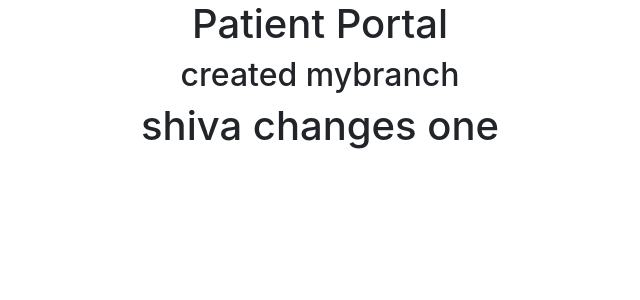
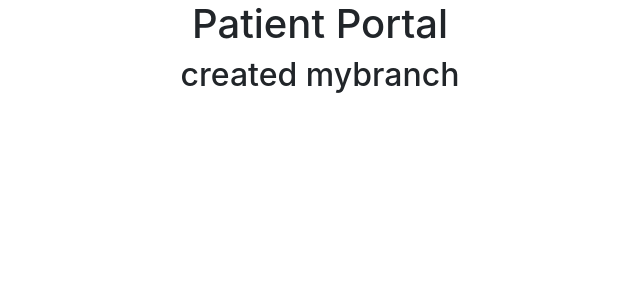
Before and after one commit to nishant-citius/patient_portalV1, a React (Create React App) app in the folder patient_portal/: page / in a window 1280 px wide. Shown: the top 300 px of the page, without its empty margins (320-960 px from the left). Built offline with nearby package versions, Linux system fonts and the light colour scheme.

Commit message:
shiva secound commits

```diff
--- a/patient_portal/src/App.js
+++ b/patient_portal/src/App.js
@@ -7,7 +7,7 @@ function App() {
         <div className="col-4">
           <h1>Patient Portal</h1>
           <h2>created mybranch</h2>
-          <h1>shiva changes one</h1>
+
 
         </div>
       </div>
```
